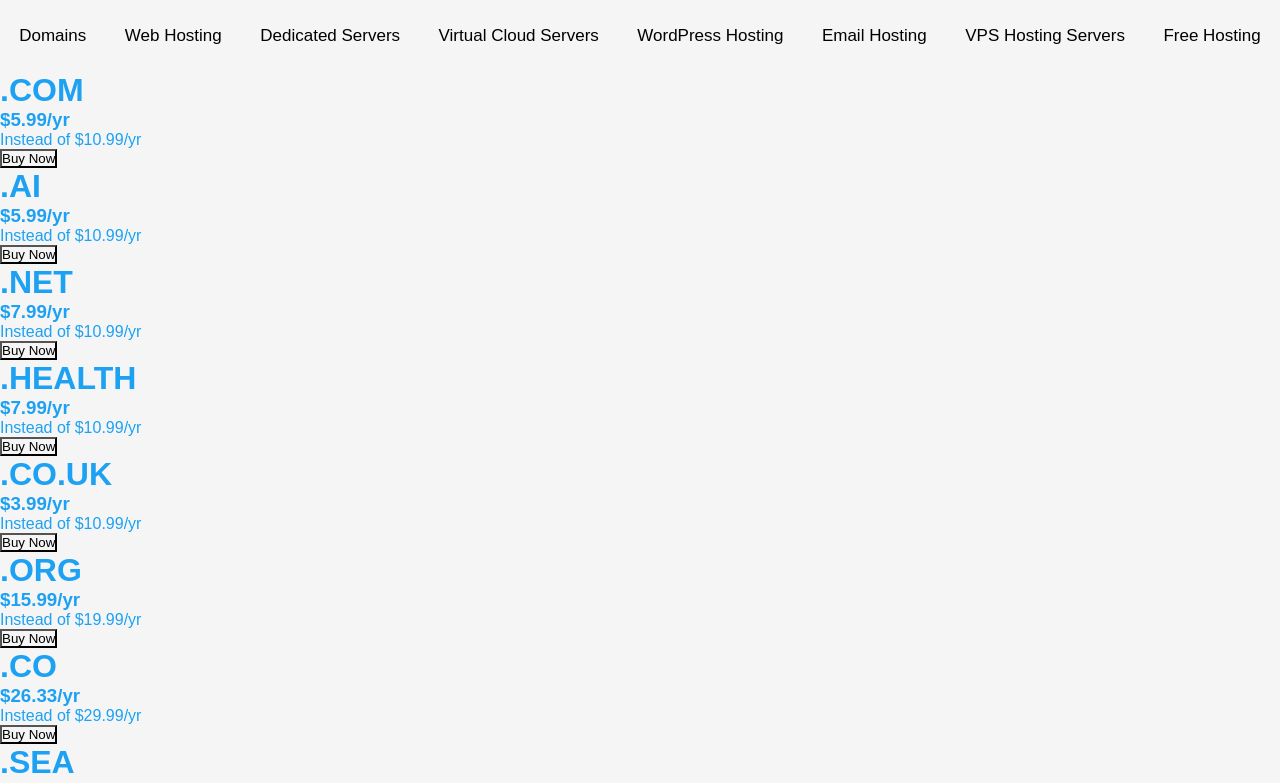
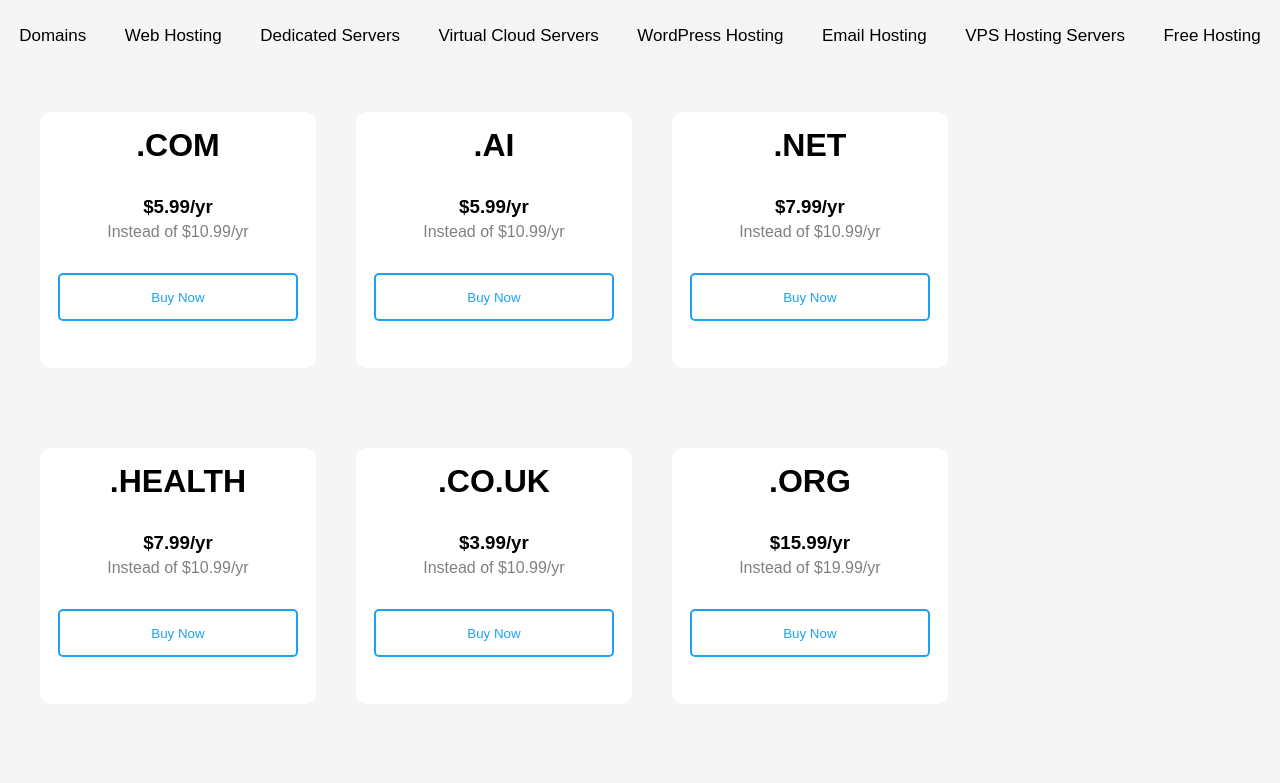
Before and after one commit to Florid11/first-task-p2, a React (Create React App) app: page / in a window 1280 px wide. Shown: the top 783 px of the page. Built offline with nearby package versions, Linux system fonts and the light colour scheme.

Commit message:
Css changes made in Cards

```diff
--- a/src/components/Cards.js
+++ b/src/components/Cards.js
@@ -60,14 +60,14 @@ const cards = () => {
           {cardData.map((data) =>{
               return(
                   <div className={classes.dataBox}>
-                      <div>
+                      <div className={classes.block}>
                           <h1>{data.name}</h1>
                       </div>
-                      <div>
+                      <div className={classes.block}>
                         <h3>{data.price}</h3>
                           <p>{data.description}</p>
                       </div>
-                      <div>
+                      <div className={classes.btn}>
                         <button className={classes.dwn_btn}>Buy Now</button>
                       </div>
                   </div>
--- a/src/components/Cards.module.css
+++ b/src/components/Cards.module.css
@@ -1,3 +1,57 @@
 .cardBox{
+    width: 98%;
+}
+
+.cardBox div{
+    background-color: #fff;
+}
+.dataBox{
+    text-align:center;
+    display: flex;
+    flex-wrap: wrap;
+    float: left;
+    width: 22%;
+    height: 16rem;
+    margin: 2.5rem;
+    margin-right: 0;
+    border-radius: 10px;
+    padding: 15px;
+
+}
+
+h1,h3,p,button{
+    background-color: #fff;
+    text-align: center;
+}
+
+.block{
+    display: block;
+    width: 100%;
+}
+
+.block p{
+    color: gray;
+    margin-top: 5px;
+}
+
+.btn{
+    display: block;
+    margin-left: auto;
+    margin-right: auto;
+}
+
+.dwn_btn{
+    display: inline-block;
+    width: 15rem;
+    height: 3rem;
+    border: 2px solid #1DA1F2;
     color: #1DA1F2;
+    border-radius: 5px;
+    cursor: pointer;
 }
+
+.dwn_btn:hover{
+    color: #fff;
+    background-color: #1DA1F2;
+    border-color: #fff;
+}
```
